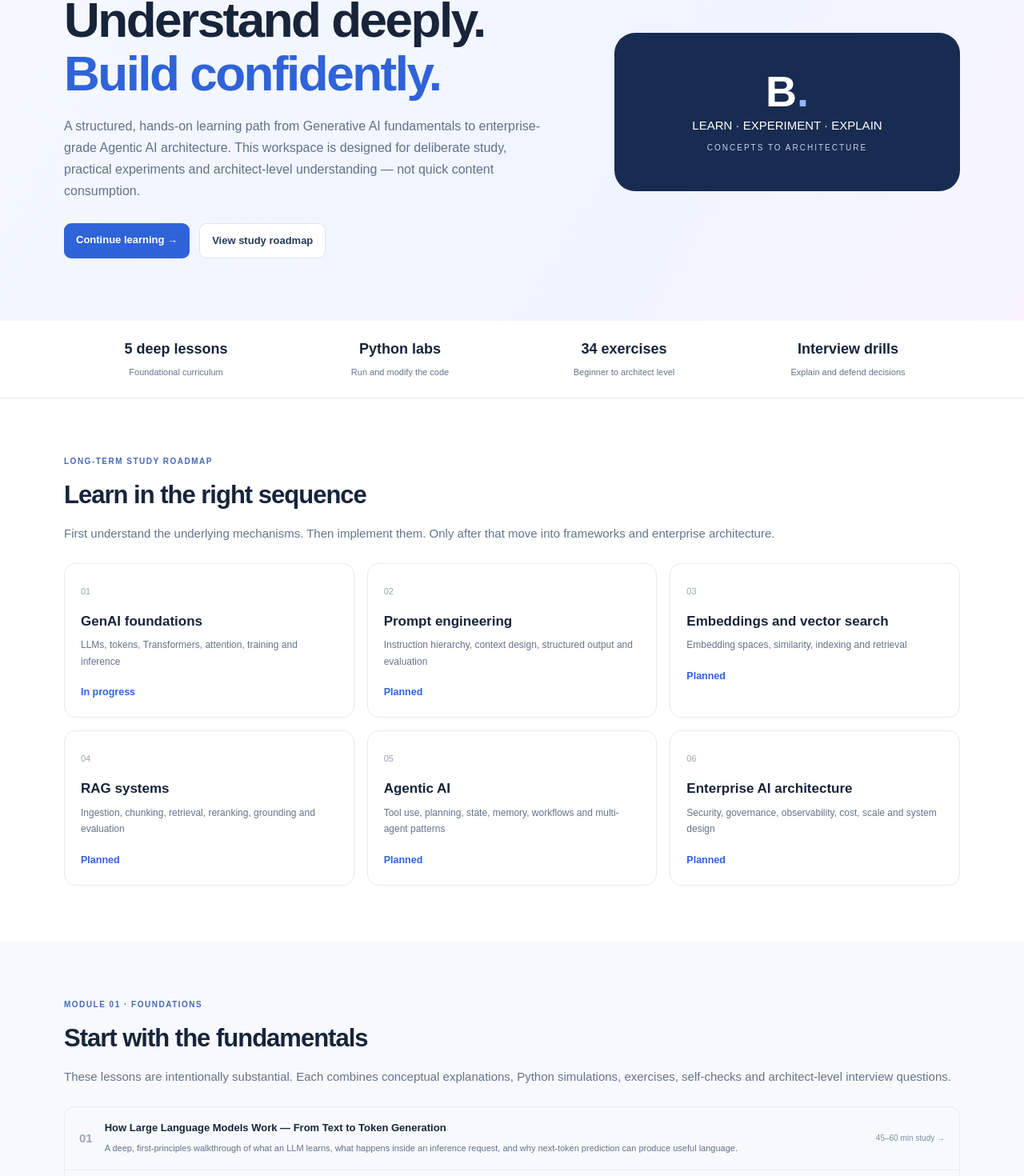
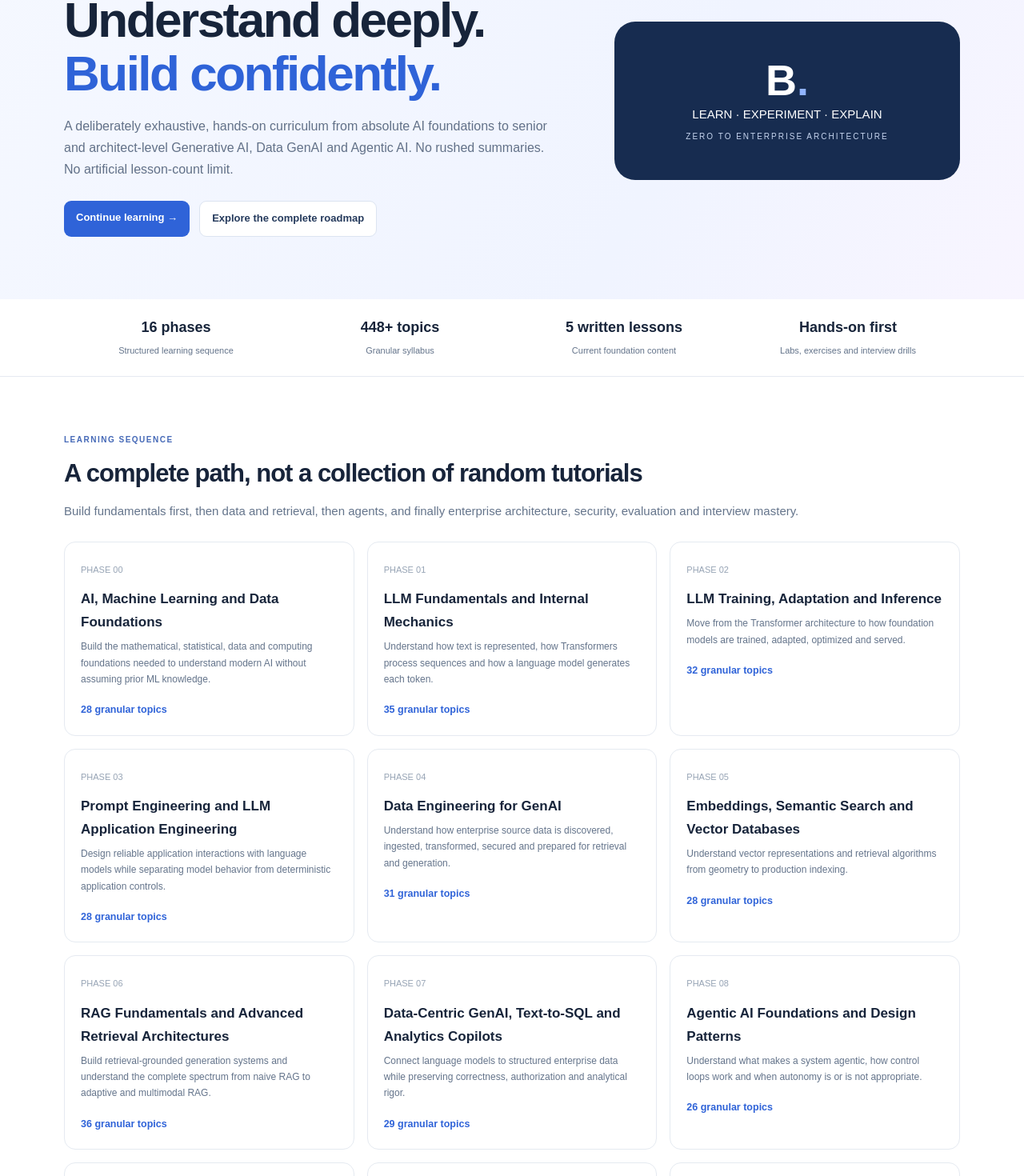
Before and after one commit to Avinash219/bytelessons-client, a Next.js app: page / in a window 1280 px wide. Shown: the part 193-1663 px from the top of the page at 80% size. Built offline with nearby package versions, Linux system fonts and the light colour scheme.

Commit message:
feat: present full personal GenAI learning roadmap

```diff
--- a/app/page.tsx
+++ b/app/page.tsx
@@ -1,14 +1,6 @@
 import Link from "next/link";
 import { articles } from "@/lib/articles";
-
-const learningStages = [
-  ["01", "GenAI foundations", "LLMs, tokens, Transformers, attention, training and inference", "In progress"],
-  ["02", "Prompt engineering", "Instruction hierarchy, context design, structured output and evaluation", "Planned"],
-  ["03", "Embeddings and vector search", "Embedding spaces, similarity, indexing and retrieval", "Planned"],
-  ["04", "RAG systems", "Ingestion, chunking, retrieval, reranking, grounding and evaluation", "Planned"],
-  ["05", "Agentic AI", "Tool use, planning, state, memory, workflows and multi-agent patterns", "Planned"],
-  ["06", "Enterprise AI architecture", "Security, governance, observability, cost, scale and system design", "Planned"],
-];
+import { roadmapPhases, roadmapTopicCount } from "@/lib/roadmap";
 
 export default function Home() {
   return (
@@ -18,50 +10,51 @@ export default function Home() {
           <div>
             <div className="eyebrow">PERSONAL GENAI STUDY WORKSPACE</div>
             <h1>Understand deeply.<br /><span>Build confidently.</span></h1>
-            <p className="lead">A structured, hands-on learning path from Generative AI fundamentals to enterprise-grade Agentic AI architecture. This workspace is designed for deliberate study, practical experiments and architect-level understanding — not quick content consumption.</p>
+            <p className="lead">A deliberately exhaustive, hands-on curriculum from absolute AI foundations to senior and architect-level Generative AI, Data GenAI and Agentic AI. No rushed summaries. No artificial lesson-count limit.</p>
             <div className="actions">
               <Link className="button" href="/learn/how-llms-work/">Continue learning →</Link>
-              <a className="button secondary" href="#curriculum">View study roadmap</a>
+              <Link className="button secondary" href="/roadmap/">Explore the complete roadmap</Link>
             </div>
           </div>
           <div className="hero-visual">
             <strong>B<span>.</span></strong>
             <div>LEARN · EXPERIMENT · EXPLAIN</div>
-            <small>CONCEPTS TO ARCHITECTURE</small>
+            <small>ZERO TO ENTERPRISE ARCHITECTURE</small>
           </div>
         </div>
       </section>
 
       <section className="stats">
         <div className="container stats-grid">
-          <div><strong>{articles.length} deep lessons</strong><span>Foundational curriculum</span></div>
-          <div><strong>Python labs</strong><span>Run and modify the code</span></div>
-          <div><strong>34 exercises</strong><span>Beginner to architect level</span></div>
-          <div><strong>Interview drills</strong><span>Explain and defend decisions</span></div>
+          <div><strong>{roadmapPhases.length} phases</strong><span>Structured learning sequence</span></div>
+          <div><strong>{roadmapTopicCount}+ topics</strong><span>Granular syllabus</span></div>
+          <div><strong>{articles.length} written lessons</strong><span>Current foundation content</span></div>
+          <div><strong>Hands-on first</strong><span>Labs, exercises and interview drills</span></div>
         </div>
       </section>
 
       <section className="container section" id="curriculum">
-        <div className="eyebrow">LONG-TERM STUDY ROADMAP</div>
-        <h2>Learn in the right sequence</h2>
-        <p className="section-intro">First understand the underlying mechanisms. Then implement them. Only after that move into frameworks and enterprise architecture.</p>
+        <div className="eyebrow">LEARNING SEQUENCE</div>
+        <h2>A complete path, not a collection of random tutorials</h2>
+        <p className="section-intro">Build fundamentals first, then data and retrieval, then agents, and finally enterprise architecture, security, evaluation and interview mastery.</p>
         <div className="path-grid">
-          {learningStages.map(([number, title, description, status]) => (
-            <article className="path" key={number}>
-              <span className="num">{number}</span>
-              <h3>{title}</h3>
-              <p>{description}</p>
-              <small>{status}</small>
+          {roadmapPhases.map((phase) => (
+            <article className="path" key={phase.id}>
+              <span className="num">PHASE {phase.id}</span>
+              <h3>{phase.title}</h3>
+              <p>{phase.focus}</p>
+              <small>{phase.topics.length} granular topics</small>
             </article>
           ))}
         </div>
+        <div className="roadmap-link-row"><Link className="button" href="/roadmap/">Open all {roadmapTopicCount}+ roadmap topics →</Link></div>
       </section>
 
       <section className="section" id="lessons" style={{ background: "#f7f9fc" }}>
         <div className="container">
-          <div className="eyebrow">MODULE 01 · FOUNDATIONS</div>
-          <h2>Start with the fundamentals</h2>
-          <p className="section-intro">These lessons are intentionally substantial. Each combines conceptual explanations, Python simulations, exercises, self-checks and architect-level interview questions.</p>
+          <div className="eyebrow">CURRENTLY WRITTEN · LLM FOUNDATIONS</div>
+          <h2>Detailed lessons available now</h2>
+          <p className="section-intro">The roadmap is the full syllabus. These are the lessons already written in the repository; upcoming topics will be developed to the same deeper standard before being marked complete.</p>
           <div className="lesson-list">
             {articles.map((article, index) => (
               <Link className="lesson" href={`/learn/${article.slug}/`} key={article.slug}>
@@ -76,9 +69,9 @@ export default function Home() {
 
       <section className="container section" id="study-method">
         <div className="banner">
-          <div className="eyebrow">HOW TO USE THIS WORKSPACE</div>
-          <h2>Read less passively.<br />Experiment more deliberately.</h2>
-          <p>For every topic: understand the concept, run the Python lab, change the code, complete the exercises without looking at the expected outcome, then explain the architecture and trade-offs aloud. Keep your own notes and revisit anything you cannot explain simply.</p>
+          <div className="eyebrow">HOW WE STUDY</div>
+          <h2>Understand it. Implement it. Defend it.</h2>
+          <p>For each topic, start with a simple explanation, inspect the internal mechanics, work through examples, run Python experiments, complete progressive exercises and finally defend the design choices in an architect-level scenario. If a prerequisite is missing, we add lessons. We do not rush to the next phase.</p>
         </div>
       </section>
     </main>
```
